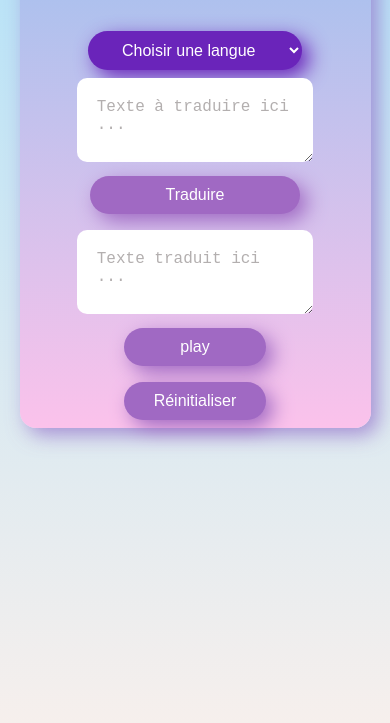
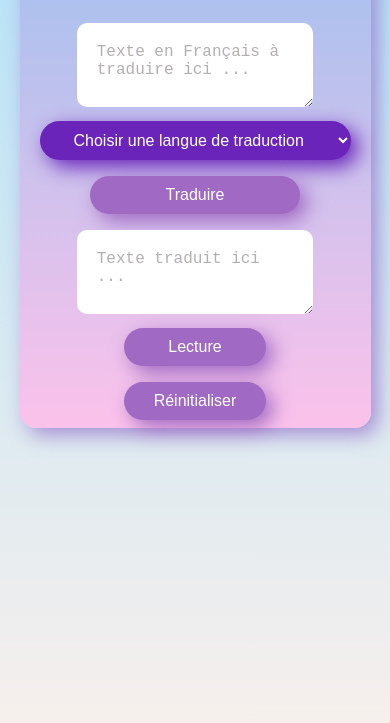
Before and after one commit to jimmyomont/translateVoice, a plain HTML site: page index.html in a window 390 px wide. Shown: the part 181-904 px from the top of the page. Drawn offline with Linux system fonts and the light colour scheme.

Commit message:
testing voice navigateur mobile

```diff
--- a/index.html
+++ b/index.html
@@ -23,11 +23,13 @@
     </section>
     <section class="content">
         <h1>Traducteur de texte</h1>
+        <article class="box">
+            <textarea id="texteFrancais" placeholder="Texte en Français à traduire ici ..."></textarea>
+        </article>
         <section class="form">
             <select id="voiceSelect">
                 <!-- Autres options existantes -->
-                <option>Choisir une langue</option>
-                <option value="fr-FR">Français</option>
+                <option>Choisir une langue de traduction</option>
                 <option value="it-IT">Italien</option>
                 <option value="de-DE">Allemand</option>
                 <option value="en-EN">Anglais</option>
@@ -41,9 +43,6 @@
                 <!-- Ajoutez d'autres langues au besoin -->
             </select>
         </section>
-        <article class="box">
-            <textarea id="texteFrancais" placeholder="Texte à traduire ici ..."></textarea>
-        </article>
         <article class="traduire"><button class="bouton" onclick="traduire()">Traduire</button></article>
         <article class="box">
             <textarea id="resultatTraduit" placeholder="Texte traduit ici ..."></textarea>
@@ -52,11 +51,11 @@
             <section>
                 <article class="display">
                 <select id="voixNavigateur">
-                    <option value="">choisir une voix</option>
+                    <option value="">choisir le type de voix pour la lecture </option>
                 </select>
                 </article>
 
-                <article><button class="bouton" onclick="lireTexteAvecVoixNavigateur()">play</button></article>
+                <article><button class="bouton" onclick="lireTexteAvecVoixNavigateur()">Lecture</button></article>
                 <article><button class="bouton" onclick="reinitialiser()">Réinitialiser</button></article>
             </section>
         </article>
```
